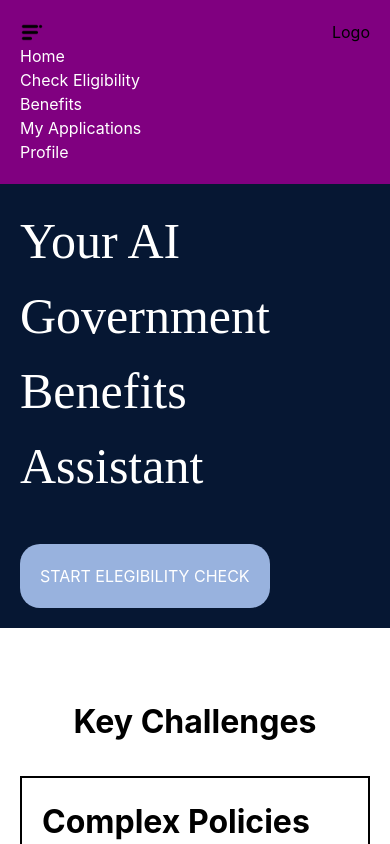
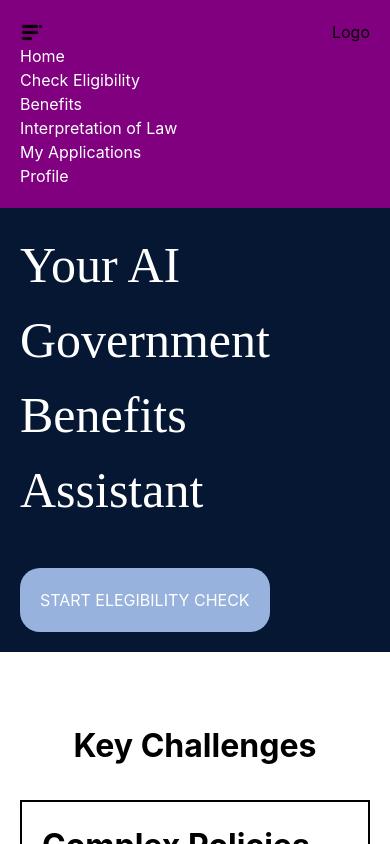
Before and after one commit to muditbansal980/zynd-hackathon-, a React (Create React App) app: page / in a window 390 px wide. Both pictures are taken after a click on the picture 32 px from the left and 32 px from the top of the page. Shown: the top 844 px of the page. Built offline with nearby package versions, Linux system fonts and the light colour scheme.

Commit message:
added routing for mobile

```diff
--- a/src/components/sidebar.js
+++ b/src/components/sidebar.js
@@ -1,5 +1,6 @@
 import menu from "../assests/menu.png";
 import { useState } from "react";
+import { Link } from "react-router-dom";
 
 export default function Sidebar() {
     const [display, setDisplay]=useState(false);
@@ -11,19 +12,22 @@ export default function Sidebar() {
             <div className={`items ${display ? '' : 'hidden'}`}>
                 <ul className="text-white">
                     <li className="hover:cursor-pointer">
-                        <button>Home</button>
+                        <Link to="/">Home</Link>
                     </li>
                     <li className="hover:cursor-pointer">
-                        <button>Check Eligibility</button>
+                        <Link to="/CheckEligibility">Check Eligibility</Link>
                     </li>
                     <li className="hover:cursor-pointer">
-                        <button>Benefits </button>
+                        <Link to="/Benefits">Benefits</Link>
                     </li>
                     <li className="hover:cursor-pointer">
-                        <button>My Applications</button>
+                        <Link to="/InterpretLaw">Interpretation of Law</Link>
                     </li>
                     <li className="hover:cursor-pointer">
-                        <button>Profile</button>
+                        <Link to="/MyApplications">My Applications</Link>
+                    </li>
+                    <li className="hover:cursor-pointer">
+                        <Link to="/Profile">Profile</Link>
                     </li>
                 </ul>
             </div>
```
